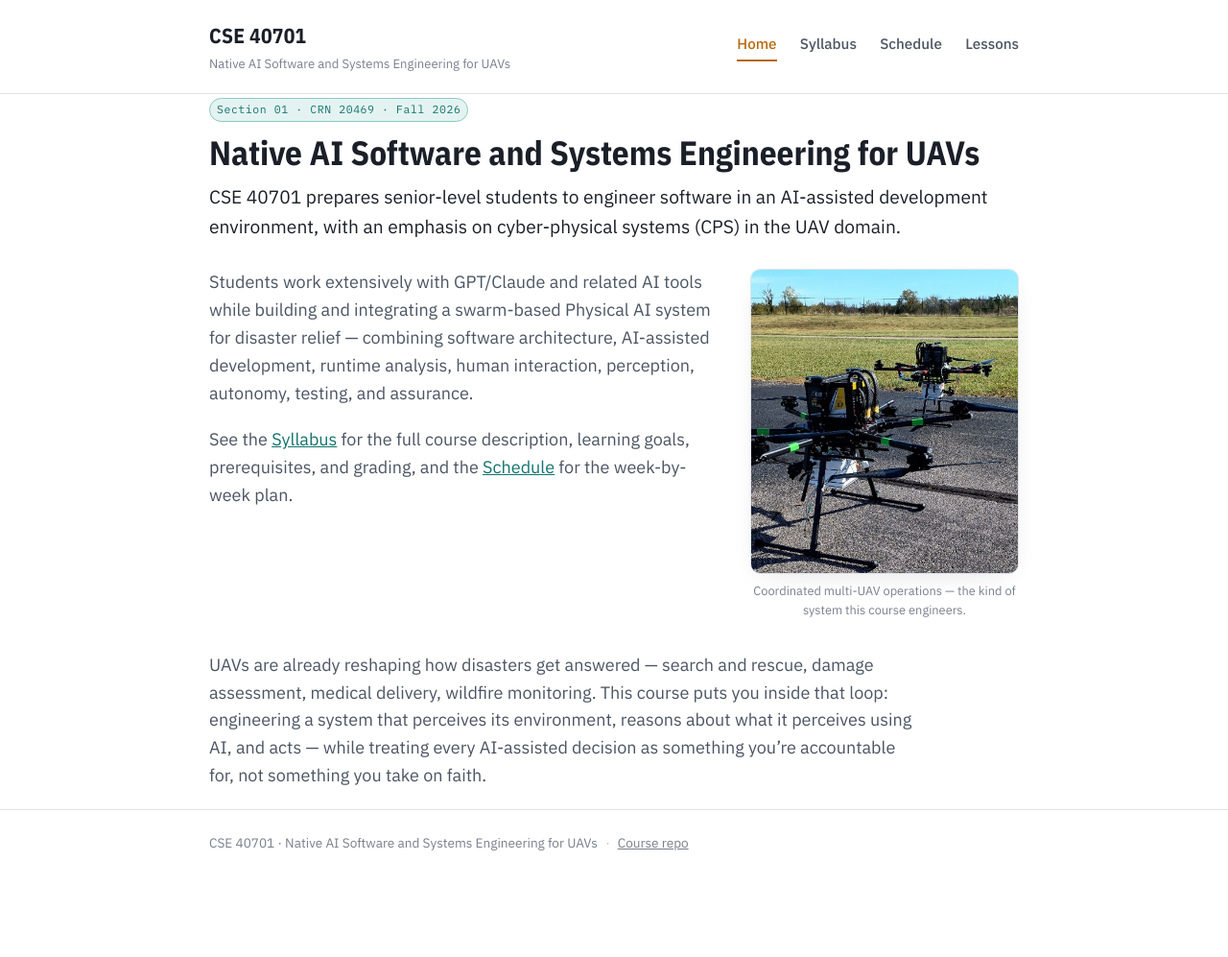
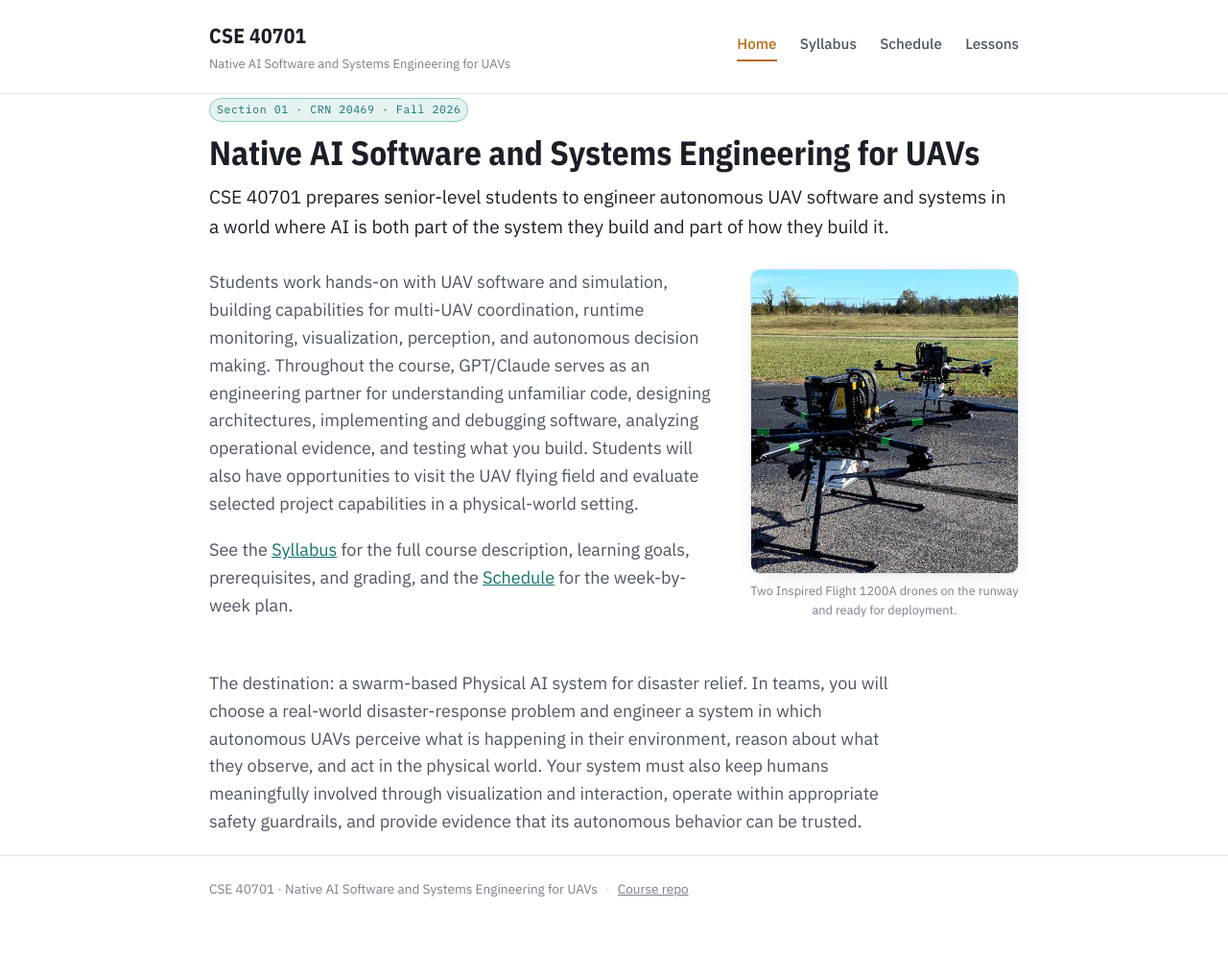
Before and after one commit to JaneClelandHuang/uav-native-ai, a Jekyll site: the page built from index.md, in a window 1280 px wide. Shown: the whole page at 96% size. Built offline with Jekyll 4.4.1, drawn with Linux system fonts in a browser that asks for light colours; before the commit the page ends 949 px from its top, so only the background shows below that.

Commit message:
Modified index view

```diff
--- a/index.md
+++ b/index.md
@@ -6,13 +6,13 @@ title: Home
 
 # Native AI Software and Systems Engineering for UAVs
 
-<p class="lede">CSE 40701 prepares senior-level students to engineer software in an AI-assisted development environment, with an emphasis on cyber-physical systems (CPS) in the UAV domain.</p>
+<p class="lede">CSE 40701 prepares senior-level students to engineer autonomous UAV software and systems in a world where AI is both part of the system they build and part of how they build it.</p>
 
 <div class="home-intro" markdown="1">
 
 <div class="home-intro-text" markdown="1">
 
-Students work extensively with GPT/Claude and related AI tools while building and integrating a swarm-based Physical AI system for disaster relief — combining software architecture, AI-assisted development, runtime analysis, human interaction, perception, autonomy, testing, and assurance.
+Students work hands-on with UAV software and simulation, building capabilities for multi-UAV coordination, runtime monitoring, visualization, perception, and autonomous decision making. Throughout the course, GPT/Claude serves as an engineering partner for understanding unfamiliar code, designing architectures, implementing and debugging software, analyzing operational evidence, and testing what you build. Students will also have opportunities to visit the UAV flying field and evaluate selected project capabilities in a physical-world setting.
 
 See the [Syllabus]({{ '/syllabus.html' | relative_url }}) for the full course description, learning goals, prerequisites, and grading, and the [Schedule]({{ '/schedule.html' | relative_url }}) for the week-by-week plan.
 
@@ -20,14 +20,9 @@ See the [Syllabus]({{ '/syllabus.html' | relative_url }}) for the full course de
 
 <figure class="home-intro-image">
   <img src="{{ '/assets/img/two-drones.jpg' | relative_url }}" alt="Two multirotor UAVs on a runway, prepared for a coordinated flight test.">
-  <figcaption>Coordinated multi-UAV operations — the kind of system this course engineers.</figcaption>
+  <figcaption>Two Inspired Flight 1200A drones on the runway and ready for deployment.</figcaption>
 </figure>
 
 </div>
 
-UAVs are already reshaping how disasters get answered — search and rescue,
-damage assessment, medical delivery, wildfire monitoring. This course puts
-you inside that loop: engineering a system that perceives its
-environment, reasons about what it perceives using AI, and acts — while
-treating every AI-assisted decision as something you're accountable for,
-not something you take on faith.
+The destination: a swarm-based Physical AI system for disaster relief. In teams, you will choose a real-world disaster-response problem and engineer a system in which autonomous UAVs perceive what is happening in their environment, reason about what they observe, and act in the physical world. Your system must also keep humans meaningfully involved through visualization and interaction, operate within appropriate safety guardrails, and provide evidence that its autonomous behavior can be trusted.
```
